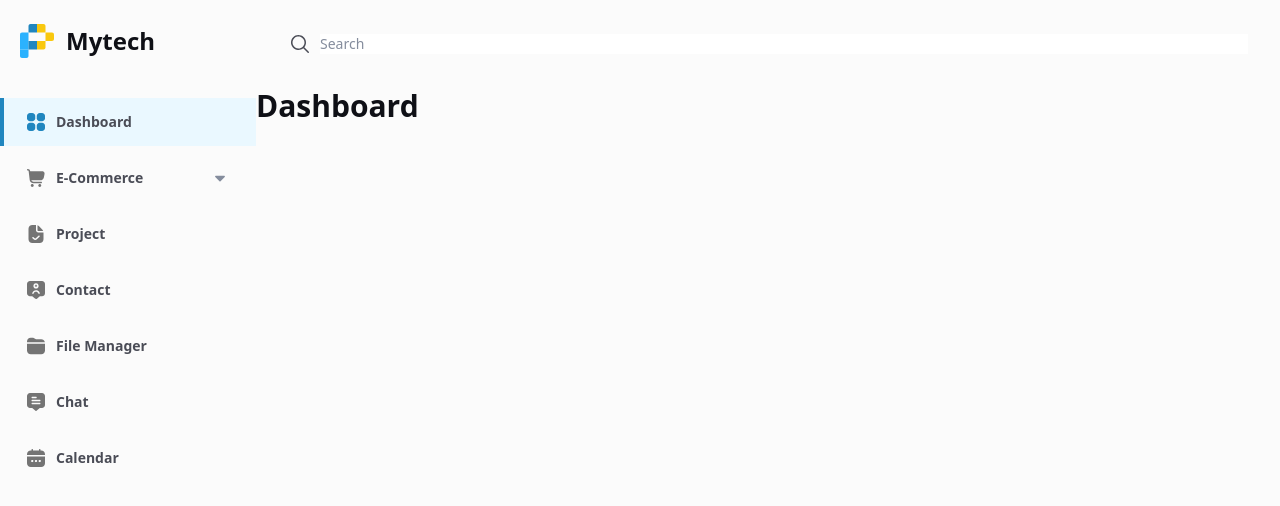
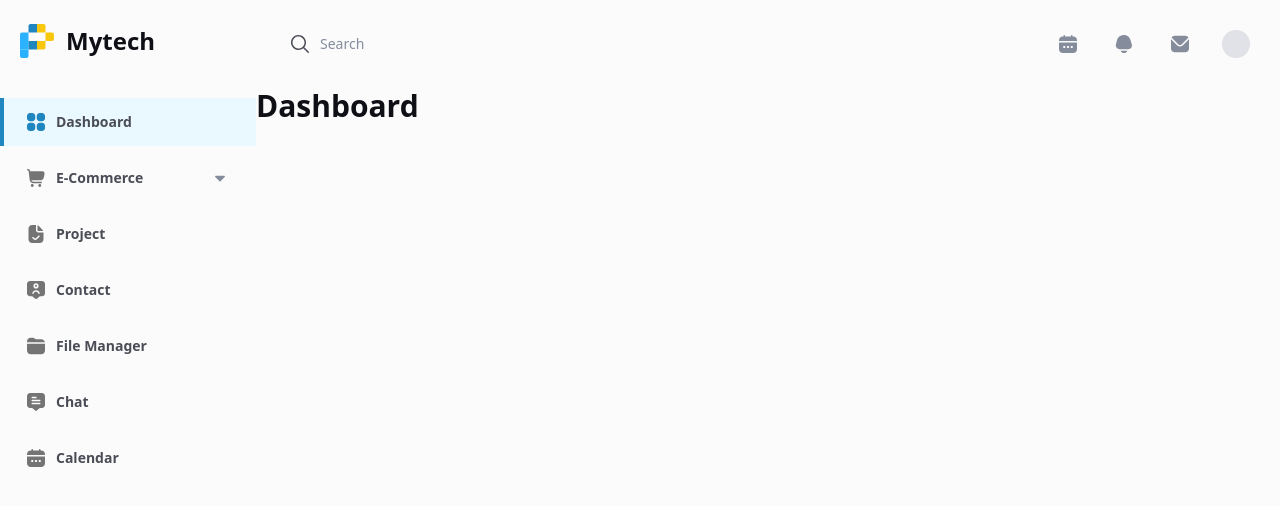
Before and after one commit to SisodiyaAakash/mytech, a Next.js app: page / in a window 1280 px wide. Shown: the top 506 px of the page. Built offline with nearby package versions, Linux system fonts and the light colour scheme.

Commit message:
Designed the action area in the header

```diff
--- a/app/comp/header.js
+++ b/app/comp/header.js
@@ -15,9 +15,43 @@ export default function Header() {
         <input
           type="search"
           placeholder="Search"
-          className="text-sm font-medium outline-0 flex-grow placeholder:text-[#858D9D] "
+          className="text-sm font-medium outline-0 bg-transparent flex-grow placeholder:text-[#858D9D] "
         />
       </div>
+
+      {/* Action Area */}
+      <ul className="flex items-center gap-4">
+        <li className="w-10 h-10 relative flex items-center justify-center">
+          <Image
+            src="/icons/calendar.svg"
+            className="cursor-pointer hover:brightness-0 duration-500"
+            alt="Calendar Icon"
+            width={24}
+            height={24}
+          />
+        </li>
+        <li className="w-10 h-10 relative flex items-center justify-center">
+          <Image
+            src="/icons/bell.svg"
+            className="cursor-pointer hover:brightness-0 duration-500"
+            alt="Calendar Icon"
+            width={24}
+            height={24}
+          />
+        </li>
+        <li className="w-10 h-10 relative flex items-center justify-center">
+          <Image
+            src="/icons/chat.svg"
+            className="cursor-pointer hover:brightness-0 duration-500"
+            alt="Chat Icon"
+            width={24}
+            height={24}
+          />
+        </li>
+        <li className="w-10 h-10 relative flex items-center justify-center">
+          <span className="w-7 h-7 bg-[#E0E2E7] rounded-full"></span>
+        </li>
+      </ul>
     </header>
   );
 }
```
Also changed, not shown: public/icons/bell.svg, public/icons/chat.svg (added).
